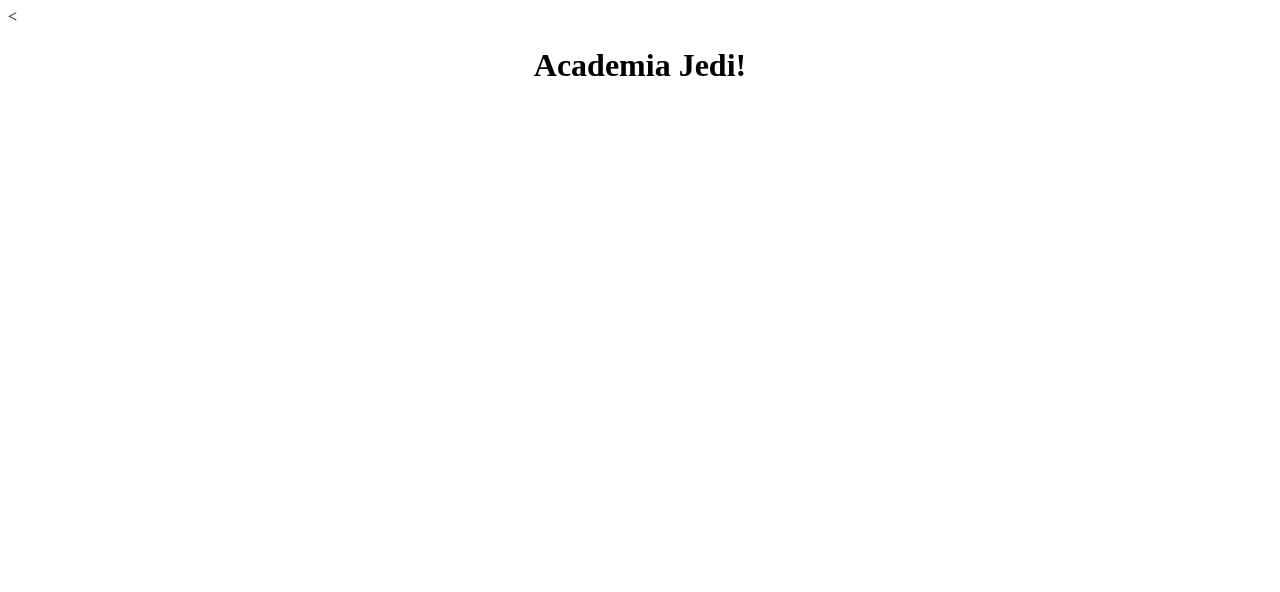
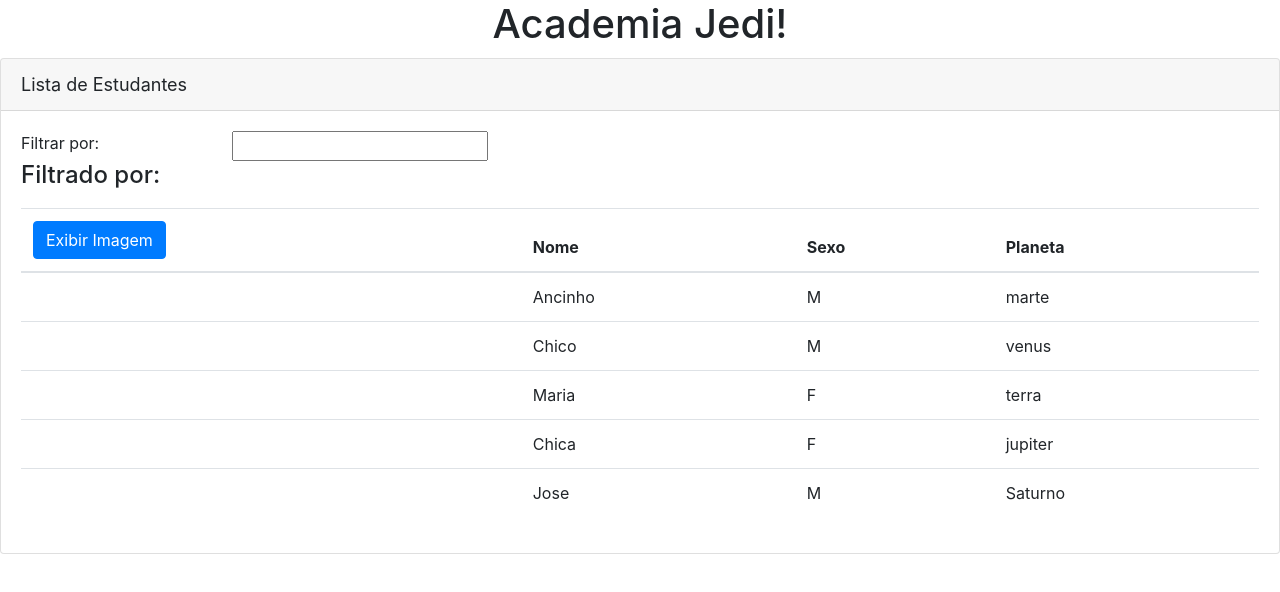
Before and after one commit to igorcpordeus/topicosWeb, an Angular app: page / in a window 1280 px wide. Shown: the top 592 px of the page. Built offline with nearby package versions, Linux system fonts and the light colour scheme.

Commit message:
tarefa 3

```diff
--- a/package.json
+++ b/package.json
@@ -19,6 +19,8 @@
     "@angular/platform-browser": "~9.0.1",
     "@angular/platform-browser-dynamic": "~9.0.1",
     "@angular/router": "~9.0.1",
+    "bootstrap": "^4.4.1",
+    "font-awesome": "^4.7.0",
     "rxjs": "~6.5.4",
     "tslib": "^1.10.0",
     "zone.js": "~0.10.2"
--- a/src/app/app.component.html
+++ b/src/app/app.component.html
@@ -1,7 +1,10 @@
-<<!--The content below is only a placeholder and can be replaced.-->
+<!--The content below is only a placeholder and can be replaced.-->
 <div style="text-align:center">
   <h1>
     {{titulo}}!
   </h1>
+  <div style="text-align: left">
+    <jedi-estudantes></jedi-estudantes>
+  </div>
 
 </div>
--- a/src/app/app.module.ts
+++ b/src/app/app.module.ts
@@ -3,10 +3,11 @@
 
 import { AppRoutingModule } from './app-routing.module';
 import { AppComponent } from './app.component';
+import { ListaEstudantesComponent } from './estudantes/lista-estudantes.component';
 
 @NgModule({
   declarations: [
-    AppComponent,
+    AppComponent, ListaEstudantesComponent,
   ],
   imports: [
     BrowserModule,
--- /dev/null
+++ b/src/app/estudantes/lista-estudantes.component.html
@@ -0,0 +1,42 @@
+<div class="card">
+    <div class="card-header">
+        {{tituloPagina}}
+    </div>
+    <div class="card-body">
+        <div class="row">
+            <div class="col-md-2">Filtrar por:</div>
+            <div class="col-md-4">
+                <input type="text" />
+            </div>
+        </div>
+        <div class="row">
+            <div class="col-md-6">
+                <h4>Filtrado por:</h4>
+            </div>
+        </div>
+        <div class="table-responsive">
+            <table class="table" *ngIf='estudantes && estudantes.length'>
+                <thead>
+                    <tr>
+                        <th>
+                            <button class="btn btn-primary">
+                                Exibir Imagem
+                            </button>
+                        </th>
+                        <th>Nome</th>
+                        <th>Sexo</th>
+                        <th>Planeta</th>
+                    </tr>
+                </thead>
+                <tbody>
+                        <tr *ngFor='let estudante of estudantes'>
+                                <td></td>
+                                <td>{{estudante.nomeEstudante}}</td>
+                                <td>{{estudante.sexoEstudante}}</td>
+                                <td>{{estudante.planeta}}</td>
+                        </tr>
+                </tbody>
+            </table>
+        </div>
+    </div>
+</div>
--- /dev/null
+++ b/src/app/estudantes/lista-estudantes.component.ts
@@ -0,0 +1,47 @@
+import { Component } from '@angular/core';
+
+@Component({
+    selector: 'jedi-estudantes',
+    templateUrl: './lista-estudantes.component.html'
+})
+export class ListaEstudantesComponent {
+    tituloPagina: string = "Lista de Estudantes";
+    estudantes: any[] = [
+        {
+          "estudanteId": 1,
+          "nomeEstudante": "Ancinho",
+          "sexoEstudante": "M",
+          "planeta": "marte",
+          "urlImagem": "https://openclipart.org/image/300px/svg_to_png/26215/Anonymous_Leaf_Rake.png"
+        },
+        {
+            "estudanteId": 2,
+            "nomeEstudante": "Chico",
+            "sexoEstudante": "M",
+            "planeta": "venus",
+            "urlImagem": "https://openclipart.org/image/300px/svg_to_png/26215/Anonymous_Leaf_Rake.png"
+          },
+          {
+            "estudanteId": 5,
+            "nomeEstudante": "Maria",
+            "sexoEstudante": "F",
+            "planeta": "terra",
+            "urlImagem": "https://openclipart.org/image/300px/svg_to_png/26215/Anonymous_Leaf_Rake.png"
+          },
+          {
+            "estudanteId": 6,
+            "nomeEstudante": "Chica",
+            "sexoEstudante": "F",
+            "planeta": "jupiter",
+            "urlImagem": "https://openclipart.org/image/300px/svg_to_png/26215/Anonymous_Leaf_Rake.png"
+          },
+          {
+            "estudanteId": 9,
+            "nomeEstudante": "Jose",
+            "sexoEstudante": "M",
+            "planeta": "Saturno",
+            "urlImagem": "https://openclipart.org/image/300px/svg_to_png/26215/Anonymous_Leaf_Rake.png"
+          },
+      ]
+
+}
--- a/src/styles.css
+++ b/src/styles.css
@@ -1,4 +1,7 @@
 /* You can add global styles to this file, and also import other style files */
+@import "~bootstrap/dist/css/bootstrap.min.css";
+@import "~font-awesome/css/font-awesome.min.css";
+
 div.card-header {
   font-size: large;
  }
```
Also changed, not shown: 1 other file (tests, documents, lock files or other folders).
